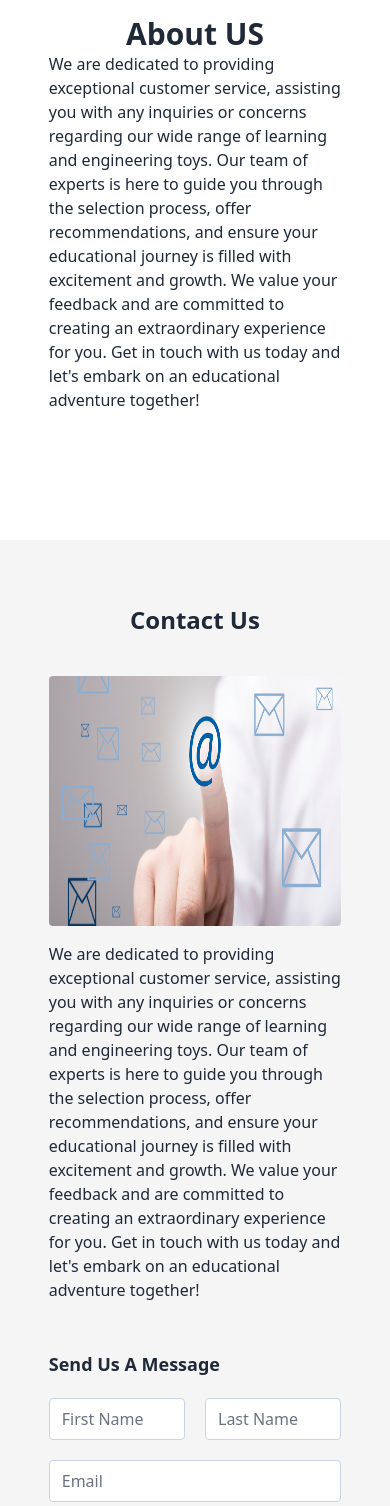
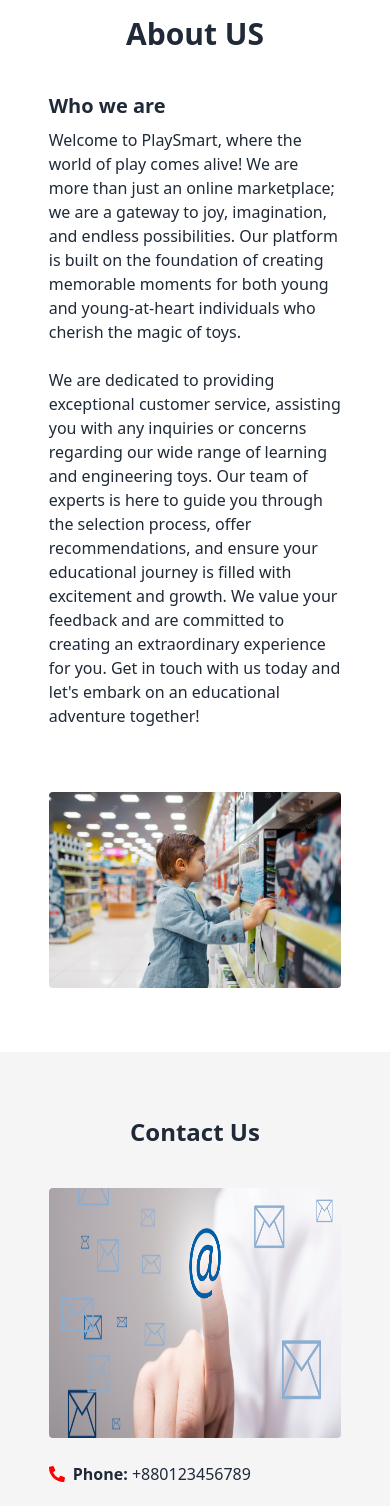
Before and after one commit to osmangony01/toy-marketplace-client, a React (Vite) app: page / in a window 390 px wide. Shown: the part 3600-5106 px from the top of the page. Built offline with nearby package versions, Linux system fonts and the light colour scheme; no server answers.

Commit message:
update some content

```diff
--- a/src/components/Home/About.jsx
+++ b/src/components/Home/About.jsx
@@ -1,13 +1,22 @@
-
+import aboutImg from '../../../public/images/about-us.jpg';
 
 const About = () => {
     return (
         <div className="py-16">
             <div className="w-3/4 mx-auto">
                 <h2 className="text-3xl font-bold text-center">About US</h2>
-                <div className="grid grid-cols-1 md:grid-cols-2 gap-16">
-                    <p>We are dedicated to providing exceptional customer service, assisting you with any inquiries or concerns regarding our wide range of learning and engineering toys. Our team of experts is here to guide you through the selection process, offer recommendations, and ensure your educational journey is filled with excitement and growth. We value your feedback and are committed to creating an extraordinary experience for you. Get in touch with us today and let's embark on an educational adventure together!</p>
-                    <div></div>
+                <div className="grid grid-cols-1 md:grid-cols-2 gap-16 pt-10">
+                    <div>
+                        <h2 className='text-xl font-semibold pb-2'>Who we are</h2>
+                        <p>
+                            Welcome to PlaySmart, where the world of play comes alive! We are more than just an online marketplace; we are a gateway to joy, imagination, and endless possibilities. Our platform is built on the foundation of creating memorable moments for both young and young-at-heart individuals who cherish the magic of toys.
+                        </p>
+                        <br/>
+                        <p className=''>We are dedicated to providing exceptional customer service, assisting you with any inquiries or concerns regarding our wide range of learning and engineering toys. Our team of experts is here to guide you through the selection process, offer recommendations, and ensure your educational journey is filled with excitement and growth. We value your feedback and are committed to creating an extraordinary experience for you. Get in touch with us today and let's embark on an educational adventure together!</p>
+                    </div>
+                    <div className='flex items-center'>
+                        <img className='rounded ' src={aboutImg} alt="about" />
+                    </div>
                 </div>
             </div>
 
--- a/src/components/Home/Banner.jsx
+++ b/src/components/Home/Banner.jsx
@@ -23,10 +23,10 @@
 
     return (
         <div>
-            <div className="h-[280px] sm:h-[300px] md:h-[400px] xl:h-[500px]">
-                <Carousel className="">
-                    <div className="relative">
-                        <img src={img1} alt="..." className="h-[280px] sm:h-[300px] md:h-[400px] xl:h-[500px] w-full"/>
+            <div className="h-[280px] sm:h-[300px] md:h-[400px] xl:h-[500px] brd">
+                <Carousel className="brd">
+                    <div className="relative brd">
+                        <img src={img1} alt="..." className="h-[280px] sm:h-[300px] md:h-[400px] xl:h-[500px] w-full brd"/>
                         {bannerContent}
                     </div>
                     <div className="relative">
--- a/src/components/Home/Contact.jsx
+++ b/src/components/Home/Contact.jsx
@@ -1,4 +1,6 @@
-
+import { MdEmail } from "react-icons/md";
+import { FaPhoneAlt } from "react-icons/fa";
+import { IoLocationOutline } from "react-icons/io5";
 
 const Contact = () => {
     return (
@@ -7,11 +9,24 @@
                 <h2 className='mb-10 font-bold text-2xl text-center'>Contact Us</h2>
                 <div className='grid grid-cols-1 md:grid-cols-2 gap-12'>
 
-                    <div className='message-img' data-aos="fade-up" data-aos-duration="2000">
-                        <div>
-                            <img src="/images/contact-pages.png" className="rounded h-[250px] w-full" alt="" />
+                    <div>
+                        <div className='message-img' data-aos="fade-up" data-aos-duration="2000">
+                            <div>
+                                <img src="/images/contact-pages.png" className="rounded h-[250px] w-full" alt="" />
+                            </div>
                         </div>
-                        <div className="pt-4"> We are dedicated to providing exceptional customer service, assisting you with any inquiries or concerns regarding our wide range of learning and engineering toys. Our team of experts is here to guide you through the selection process, offer recommendations, and ensure your educational journey is filled with excitement and growth. We value your feedback and are committed to creating an extraordinary experience for you. Get in touch with us today and let's embark on an educational adventure together!</div>
+                        <div className="pt-4">
+
+                            <div className='flex items-center gap-2 py-2'>
+                                <FaPhoneAlt color='red'></FaPhoneAlt> <span><span className='font-semibold'>Phone:</span> +880123456789</span>
+                            </div>
+                            <div className='flex items-center gap-2 py-2'>
+                                <MdEmail color='red'></MdEmail> <span><span className='font-semibold'>Email:</span> info123@gmail.com</span>
+                            </div>
+                            <div className='flex items-center gap-2 py-2'>
+                                <IoLocationOutline color='red'></IoLocationOutline> <span><span className='font-semibold'>Address: </span>Chattogram, Bangladesh</span>
+                            </div>
+                        </div>
                     </div>
 
                     <div data-aos="fade-left" data-aos-duration="2000">
@@ -30,9 +45,13 @@
                             <button className='border-0 px-10 py-2 rounded bg-purple-500 hover:bg-purple-800 text-white mb-10'>Send</button>
                         </div>
                     </div>
+
                 </div>
             </div>
+
+
         </div>
+
     );
 };
 
--- a/src/index.css
+++ b/src/index.css
@@ -11,3 +11,7 @@
 .other-login-btn{
   @apply w-full py-1 bg-white border border-blue-400 hover:bg-purple-800 text-base text-black hover:text-white rounded flex justify-center items-center gap-2
 }
+
+.brd{
+  border-radius: 0 !important;
+}
```
Also changed, not shown: public/images/about-us.jpg (added).
